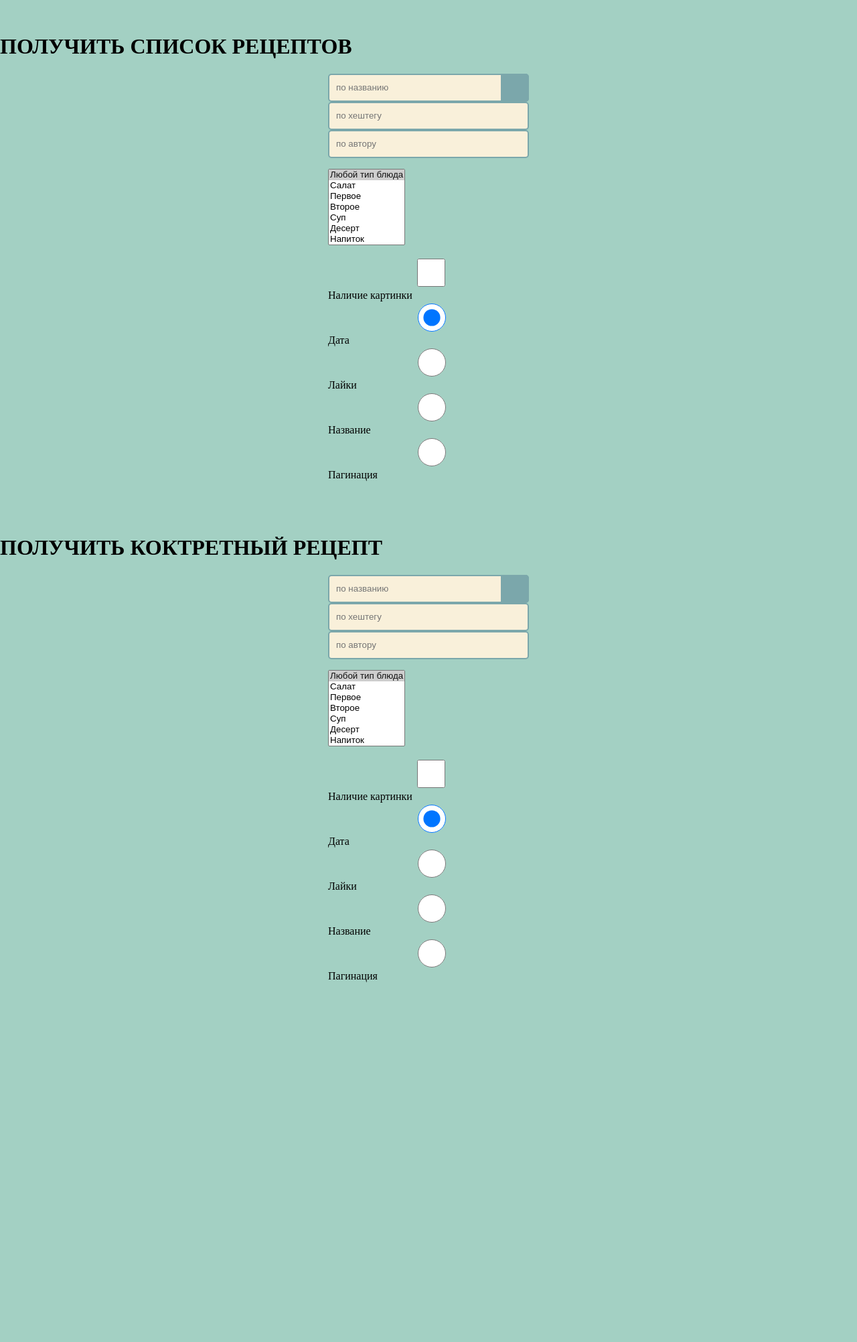
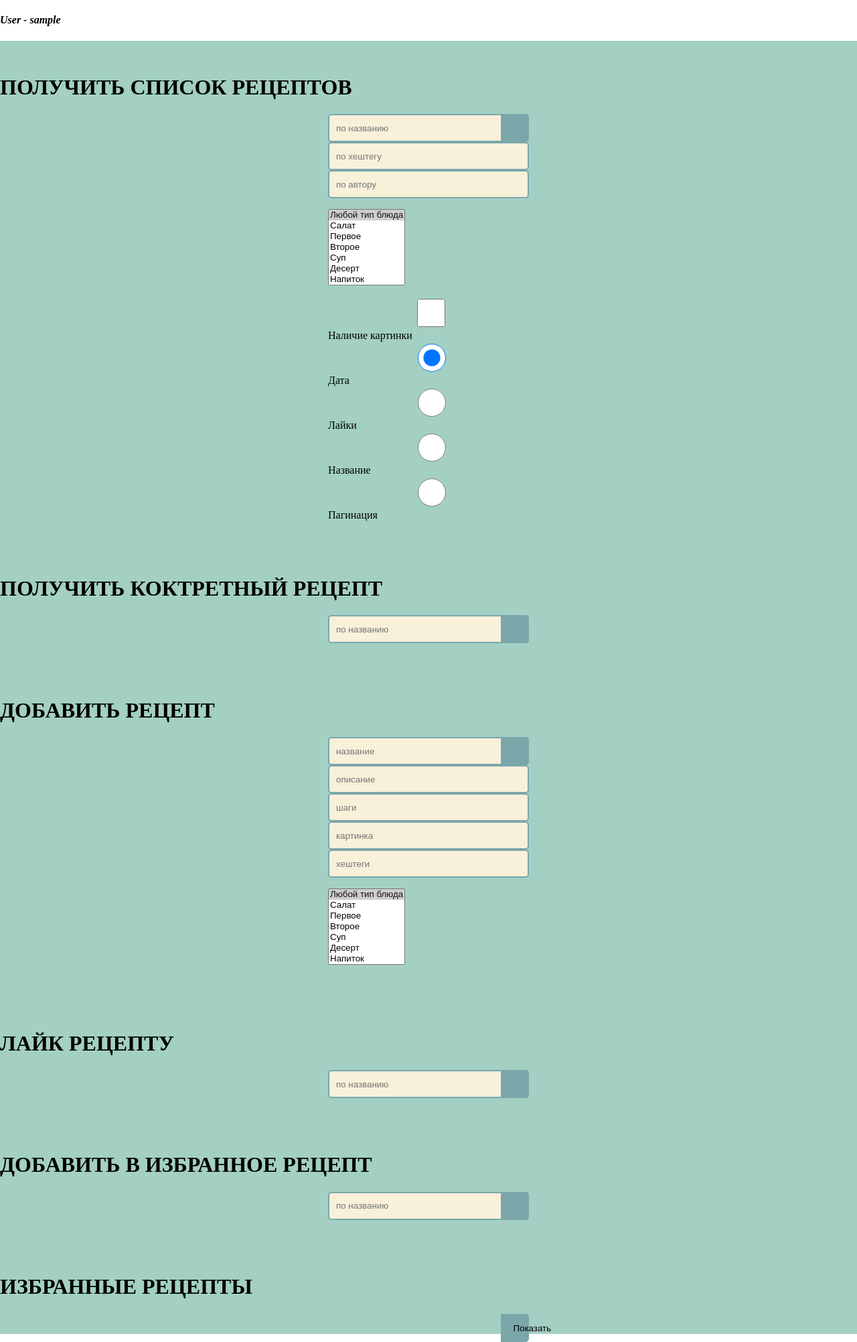
Before and after one commit to Lepokurov/recipe_api, a Python web app: template api/templates/recipe.html in a window 1280 px wide. Shown: the whole page at 67% size. Before the commit the page ends 1466 px from the top, so only its background shows below. Run offline with Jinja, Linux system fonts and the light colour scheme; the template is opened without the code that fills it: most values are stand-ins (such as "Sample title", 1, 10 or a date in 2020).

Commit message:
Добавил формы для удобства

```diff
--- a/api/templates/recipe.html
+++ b/api/templates/recipe.html
@@ -3,12 +3,13 @@
 <head>
     <meta charset="UTF-8">
     <link rel="stylesheet" href="../static/styles.css">
-    <title>Title</title>
+    <title>Recipes</title>
 </head>
 <body>
+    <H4><i>User - {{nickname}}</i></H4>
 <div class="d1">
     <H1>ПОЛУЧИТЬ СПИСОК РЕЦЕПТОВ</H1>
-  <form action = "/recipes" method = "post">
+  <form action = "/get_recipes_list" method = "get">
   <input type="text" name="name" placeholder="по названию">
   <input type="text" name="hashtag" placeholder="по хештегу">
   <input type="text" name="user" placeholder="по автору">
@@ -33,11 +34,19 @@
 </div>
 <div class="d1">
     <H1>ПОЛУЧИТЬ КОКТРЕТНЫЙ РЕЦЕПТ</H1>
-  <form action = "/recipe" method = "post">
+  <form action = "/get_recipe" method = "get">
   <input type="text" name="name" placeholder="по названию">
-  <input type="text" name="hashtag" placeholder="по хештегу">
-  <input type="text" name="user" placeholder="по автору">
-
+  <button type="submit"></button>
+  </form>
+</div>
+<div class="d1">
+    <H1>ДОБАВИТЬ РЕЦЕПТ</H1>
+  <form action = "/add_recipe" method = "post">
+  <input type="text" name="name" placeholder="название">
+  <input type="text" name="description" placeholder="описание">
+  <input type="text" name="steps" placeholder="шаги">
+  <input type="text" name="image" placeholder="картинка">
+  <input type="text" name="hashtag" placeholder="хештеги">
     <p><select size="7" multiple name="dish_type">
     <option value="" selected>Любой тип блюда</option>
     <option value="Салат">Салат</option>
@@ -47,13 +56,27 @@
     <option value="Десерт">Десерт</option>
     <option value="Напиток">Напиток</option>
    </select></p>
-  <input type="checkbox" name="image" value="True">Наличие картинки<br>
-   <input type="hidden" name="image" value="" />
-  <input type="radio" name="order" value="date" checked>Дата<Br>
-  <input type="radio" name="order" value="likes">Лайки<Br>
-  <input type="radio" name="order" value="name">Название<Br>
-  <input type="radio" name="order" value="id">Пагинация<Br>
   <button type="submit"></button>
+  </form>
+</div>
+<div class="d1">
+    <H1>ЛАЙК РЕЦЕПТУ</H1>
+  <form action = "/like_recipe" method = "post">
+  <input type="text" name="name" placeholder="по названию">
+  <button type="submit"></button>
+  </form>
+</div>
+<div class="d1">
+    <H1>ДОБАВИТЬ В ИЗБРАННОЕ РЕЦЕПТ</H1>
+  <form action = "/favorite_recipe" method = "post">
+  <input type="text" name="name" placeholder="по названию">
+  <button type="submit"></button>
+  </form>
+</div>
+<div class="d1">
+    <H1>ИЗБРАННЫЕ РЕЦЕПТЫ</H1>
+  <form action = "/get_recipes_list_favorites" method = "пуе">
+  <button type="submit">Показать</button>
   </form>
 </div>
 </body>
```
Also changed, not shown: api/templates/index.html (added, +13 -0 lines), api/templates/login.html (added, +32 -0 lines), api/templates/user.html (added, +25 -0 lines).
